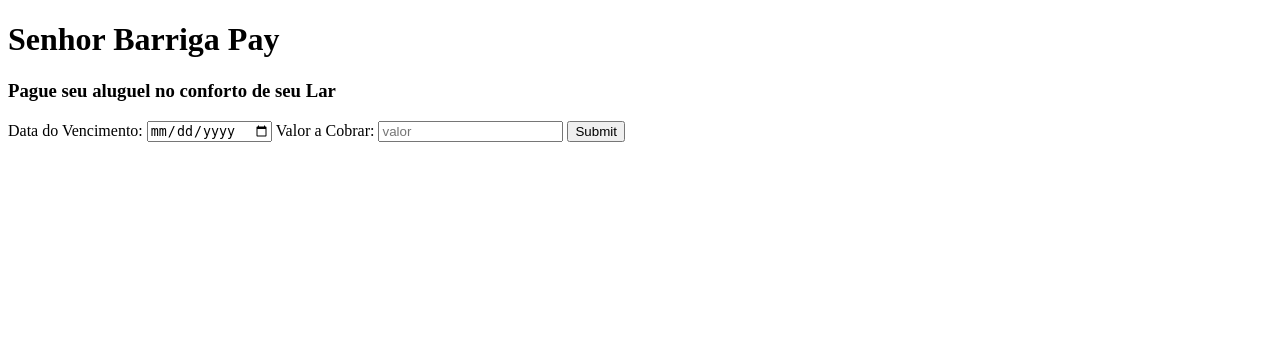
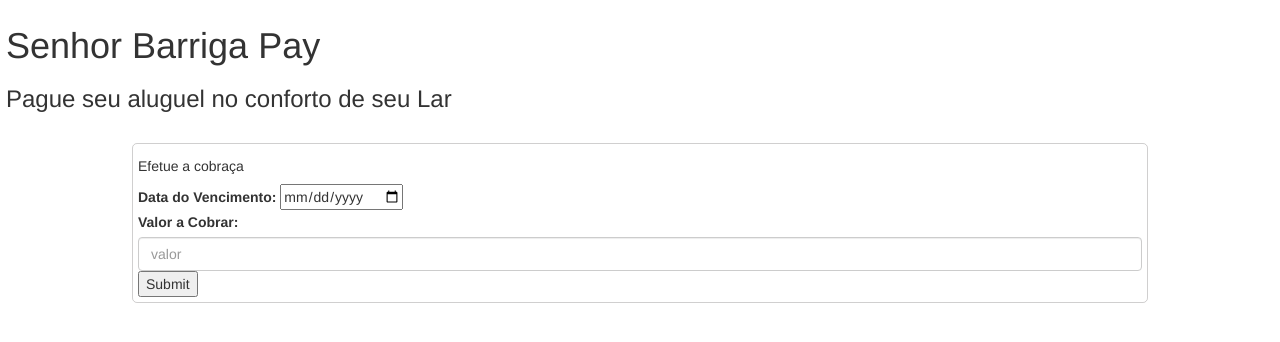
Before and after one commit to DanielBarretoAlves/seuBarrigaCard, a Flask app: page / in a window 1280 px wide. Shown: the top 342 px of the page. Run offline with Flask 2, Linux system fonts and the light colour scheme.

Commit message:
Finalização de Design

```diff
--- a/historicoCobranca.json
+++ b/historicoCobranca.json
@@ -1,4 +1,4 @@
 {
-    "Data do vencimento": "2022-10-19",
-    "Valor": "800"
+    "Data do vencimento": "2022-10-20",
+    "Valor": "350"
 }
--- a/historicoPagamento.json
+++ b/historicoPagamento.json
@@ -1,5 +1,5 @@
 {
     "Data do vencimento": "2022-10-20",
-    "Metodo de Pagamento": "debito",
-    "Valor": "750"
+    "Metodo de Pagamento": "dinheiro",
+    "Valor": "350"
 }
--- a/templates/dono.html
+++ b/templates/dono.html
@@ -5,28 +5,48 @@
     <meta charset="UTF-8">
     <meta http-equiv="X-UA-Compatible" content="IE=edge">
     <meta name="viewport" content="width=device-width, initial-scale=1.0">
-    <title>Document</title>
+    <!-- Latest compiled and minified CSS -->
+    <link rel="stylesheet" href="https://cdn.jsdelivr.net/npm/bootstrap@3.3.7/dist/css/bootstrap.min.css"
+        integrity="sha384-BVYiiSIFeK1dGmJRAkycuHAHRg32OmUcww7on3RYdg4Va+PmSTsz/K68vbdEjh4u" crossorigin="anonymous">
+
+    <!-- Optional theme -->
+    <link rel="stylesheet" href="https://cdn.jsdelivr.net/npm/bootstrap@3.3.7/dist/css/bootstrap-theme.min.css"
+        integrity="sha384-rHyoN1iRsVXV4nD0JutlnGaslCJuC7uwjduW9SVrLvRYooPp2bWYgmgJQIXwl/Sp" crossorigin="anonymous">
+
+    <!-- Latest compiled and minified JavaScript -->
+    <script src="https://cdn.jsdelivr.net/npm/bootstrap@3.3.7/dist/js/bootstrap.min.js"
+        integrity="sha384-Tc5IQib027qvyjSMfHjOMaLkfuWVxZxUPnCJA7l2mCWNIpG9mGCD8wGNIcPD7Txa"
+        crossorigin="anonymous"></script>
+    <title>Seu Barriga</title>
 </head>
 
-<body>
-    <script>
-        // var myJson = ;
+<body style="padding: 5px;" style="text-align: center;">
+    <nav class="navbar bg-light">
+        <h1>Senhor Barriga Pay</h1>
+        <h3>Pague seu aluguel no conforto de seu Lar</h3>
+    </nav>
+
+    <div class="card"
+        style="max-width: 80%; margin-left:auto; margin-right: auto; border:1px solid rgba(131, 130, 130, 0.379); padding: 5px; border-radius:5px;">
+        <div class="card-header">
+            <h5>Efetue a cobraça</h5>
+        </div>
+        <form method="POST" action="/cadCobranca">
+            <div class="mb-3">
+                <label>Data do Vencimento:</label>
+                <input type="date" name="dataVen" />
+            </div>
+            <div class="mb-3">
+                <label>Valor a Cobrar:</label>
+                <input class="form-control" placeholder="valor" name="valor" type="number" />
+            </div>
+            <div class="mb-3">
+                <input type="submit" />
+            </div>
+        </form>
+    </div>
 
 
-
-
-    </script>
-
-    <h1>Senhor Barriga Pay</h1>
-    <h3>Pague seu aluguel no conforto de seu Lar</h3>
-    <form method="POST" action="/cadCobranca">
-        <label>Data do Vencimento:</label>
-        <input type="date" name="dataVen"/>
-
-        <label>Valor a Cobrar:</label>
-        <input class="form-control" placeholder="valor" name="valor" type="number" />
-        <input type="submit" />
-    </form>
 </body>
 
 </html>
```
Also changed, not shown: templates/index.html (+29 -6 lines).
